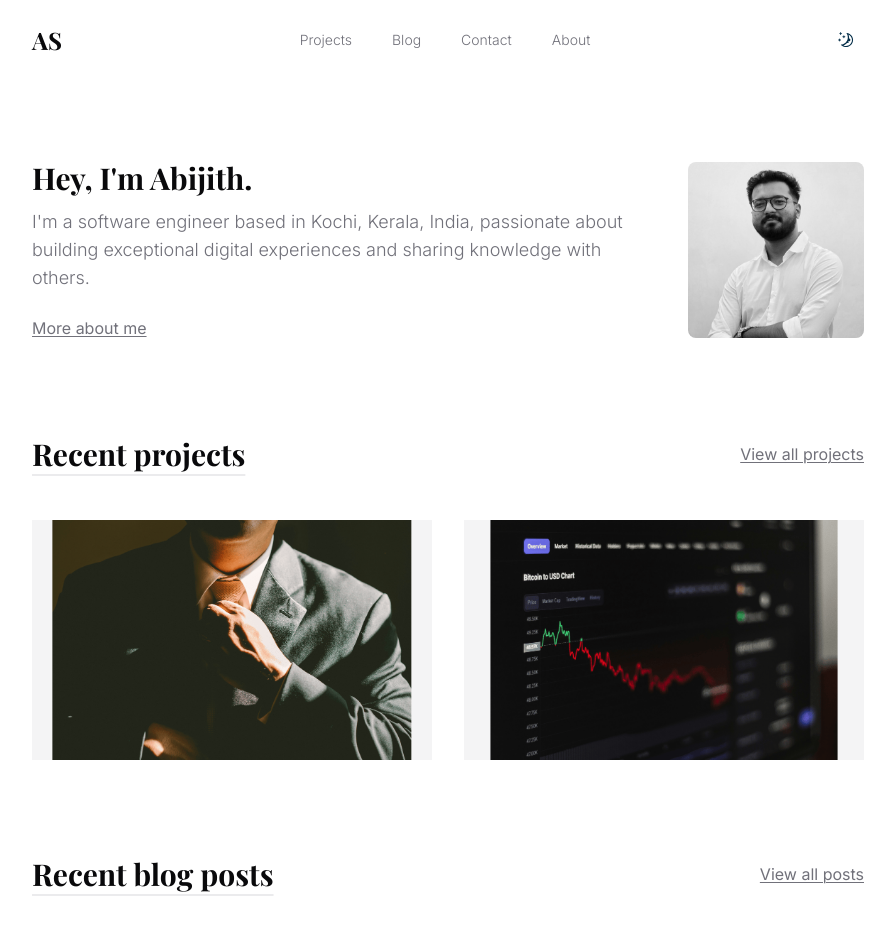
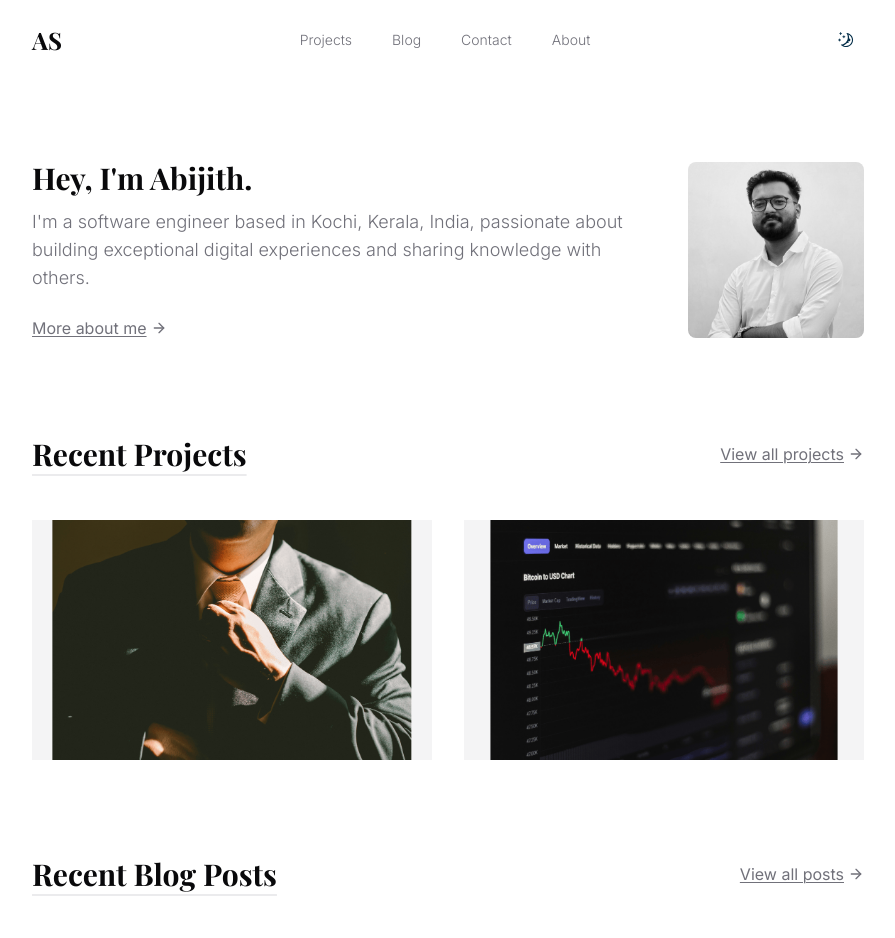
Before and after one commit to abijith-suresh/abijith-suresh.github.io, a Next.js app: page / in a window 1280 px wide. Shown: the top 938 px of the page, without its empty margins (192-1087 px from the left). Built offline with nearby package versions, Linux system fonts and the light colour scheme; a web font is replaced by a local one.

Commit message:
feat: Enhance 'View all' links with consistent styling and arrow animation

```diff
--- a/src/app/components/hero.tsx
+++ b/src/app/components/hero.tsx
@@ -1,7 +1,7 @@
 import { SectionAnimation } from '@/components/animations/section/section-animation'
 import Image from 'next/image'
-import Link from 'next/link'
 import authorImage from '../../../public/images/abijith.png'
+import { ViewAllLink } from '@/components/view-all-link'
 
 /**
  * Renders the hero section of the homepage.
@@ -21,12 +21,7 @@ export default function Hero() {
               sharing knowledge with others.
             </p>
             <div className='mt-6'>
-              <Link
-                href='/about'
-                className='text-muted-foreground hover:text-foreground inline-flex items-center gap-2 underline decoration-1 underline-offset-2 transition-colors'
-              >
-                <span>More about me</span>
-              </Link>
+              <ViewAllLink href='/about' text='More about me' />
             </div>
           </div>
         </SectionAnimation>
--- a/src/app/components/recent-posts.tsx
+++ b/src/app/components/recent-posts.tsx
@@ -1,8 +1,8 @@
 import { getPosts } from '@/lib/posts'
-import Link from 'next/link'
 import { Suspense } from 'react'
 import Posts from '@/app/blog/components/posts'
 import { PostsGridSkeleton } from '@/components/skeletons/post-skeleton'
+import { ViewAllLink } from '@/components/view-all-link'
 
 /**
  * Fetches and displays a limited number of recent blog posts.
@@ -31,13 +31,8 @@ export default function RecentPosts() {
     <section className='pb-24'>
       <div>
         <div className='mb-12 flex items-center justify-between'>
-          <h2 className='title'>Recent blog posts</h2>
-          <Link
-            href='/blog'
-            className='text-muted-foreground hover:text-foreground underline decoration-1 underline-offset-2 transition-colors'
-          >
-            View all posts
-          </Link>
+          <h2 className='title'>Recent Blog Posts</h2>
+          <ViewAllLink href='/blog' text='View all posts' />
         </div>
 
         <Suspense fallback={<PostsGridSkeleton count={2} />}>
--- a/src/app/components/recent-projects.tsx
+++ b/src/app/components/recent-projects.tsx
@@ -1,8 +1,8 @@
 import { getProjects } from '@/lib/projects'
-import Link from 'next/link'
 import { Suspense } from 'react'
 import Projects from '@/app/projects/components/projects'
 import { ProjectsGridSkeleton } from '@/components/skeletons/project-skeleton'
+import { ViewAllLink } from '@/components/view-all-link'
 
 /**
  * Fetches and displays a limited number of recent projects.
@@ -31,13 +31,8 @@ export default function RecentProjects() {
     <section className='pb-24'>
       <div>
         <div className='mb-12 flex items-center justify-between'>
-          <h2 className='title'>Recent projects</h2>
-          <Link
-            href='/projects'
-            className='text-muted-foreground hover:text-foreground underline decoration-1 underline-offset-2 transition-colors'
-          >
-            View all projects
-          </Link>
+          <h2 className='title'>Recent Projects</h2>
+          <ViewAllLink href='/projects' text='View all projects' />
         </div>
 
         <Suspense fallback={<ProjectsGridSkeleton count={2} />}>
--- /dev/null
+++ b/src/components/view-all-link.tsx
@@ -0,0 +1,21 @@
+'use client'
+
+import Link from 'next/link'
+import { ArrowRight } from 'lucide-react'
+
+interface ViewAllLinkProps {
+  href: string
+  text: string
+}
+
+export function ViewAllLink({ href, text }: ViewAllLinkProps) {
+  return (
+    <Link
+      href={href}
+      className='text-muted-foreground hover:text-foreground inline-flex items-center gap-1 underline decoration-1 underline-offset-2 transition-colors group'
+    >
+      {text}
+      <ArrowRight className='h-4 w-4 transition-transform group-hover:translate-x-1' />
+    </Link>
+  )
+}
```
